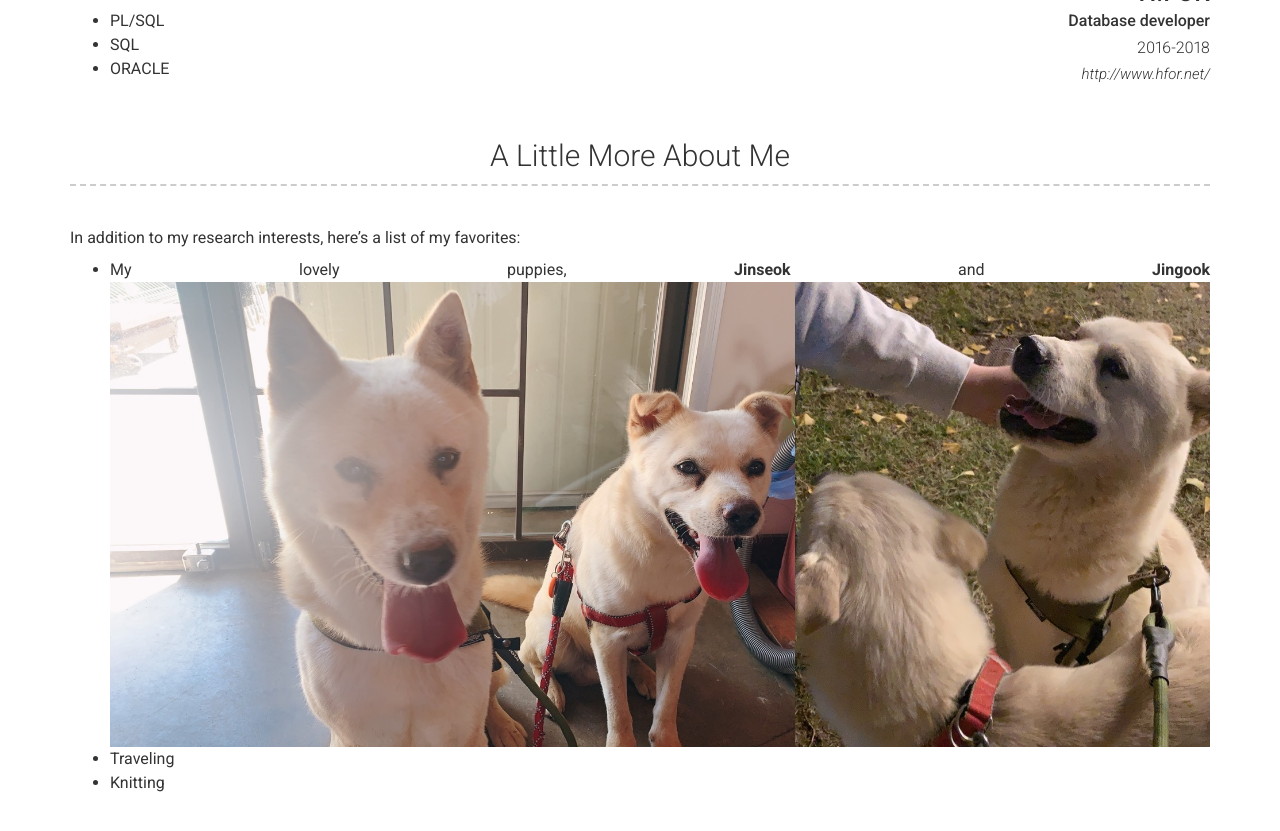
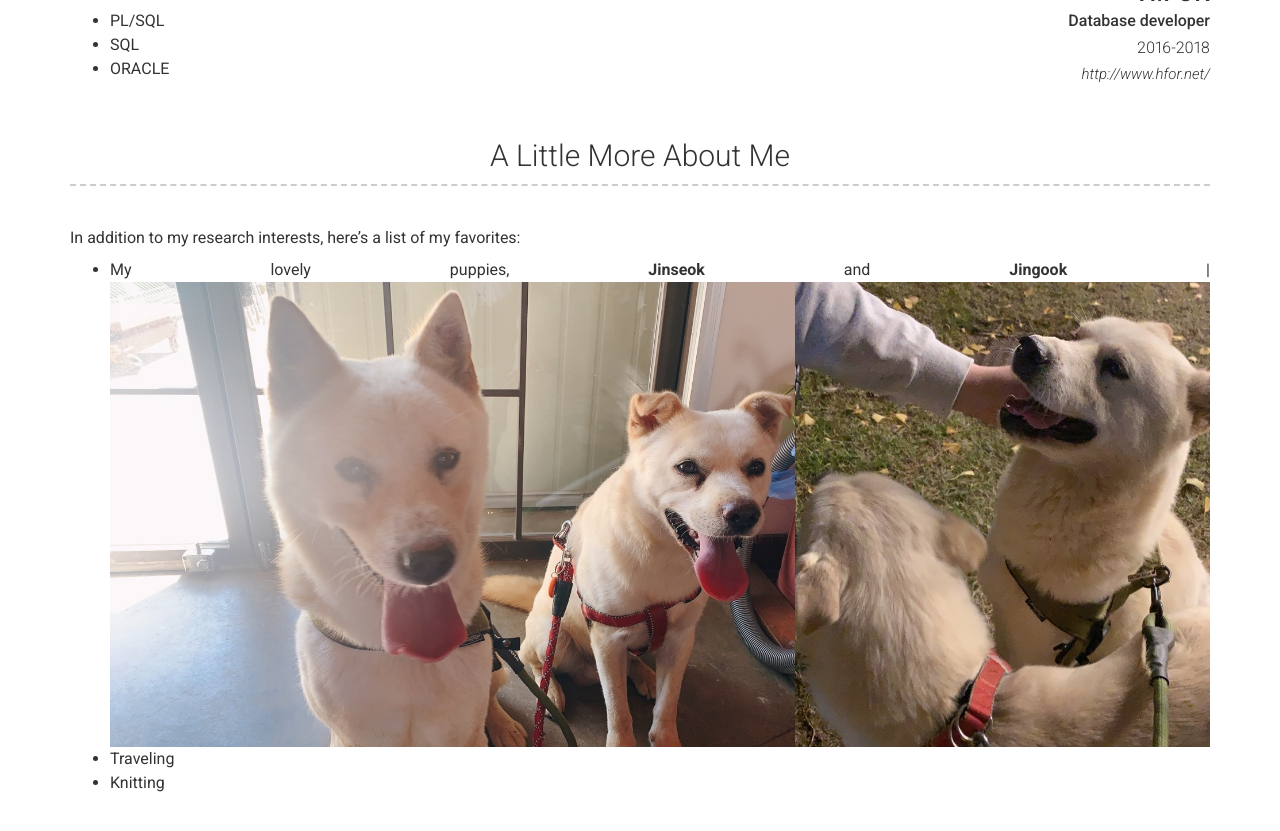
Before and after one commit to chan8616/chan8616.github.io, a Jekyll site: the page built from index.md, in a window 1280 px wide and 900 px high, scrolled down 1681 px. Shown: the top 831 px of the window. Built offline with Jekyll 4.4.1, drawn with Linux system fonts in a browser that asks for light colours; nearby versions of some CDN libraries.

```diff
--- a/_config.yml
+++ b/_config.yml
@@ -133,7 +133,7 @@ content:
     layout: text
     content: | # this will include new lines to allow paragraphs
       In addition to my research interests, here's a list of my favorites:
-      - My lovely puppies, **Jinseok** and **Jingook**
+      - My lovely puppies, **Jinseok** and **Jingook** |
       ![jj](/images/j_bros.jpg)
       - Traveling
       - Knitting
```
